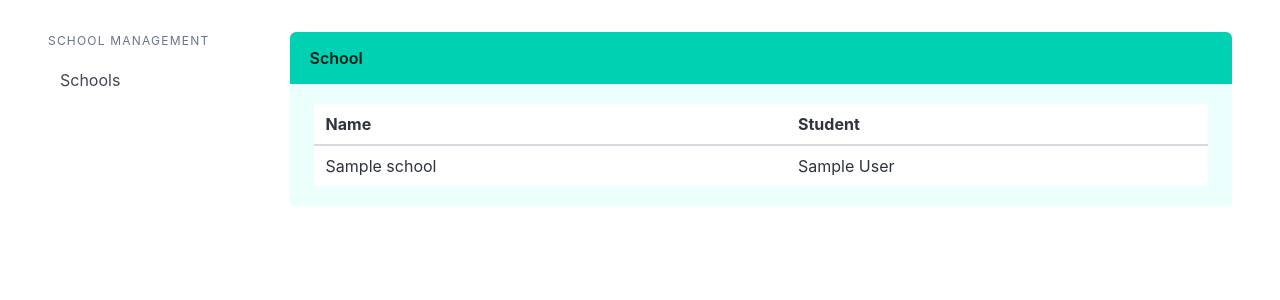
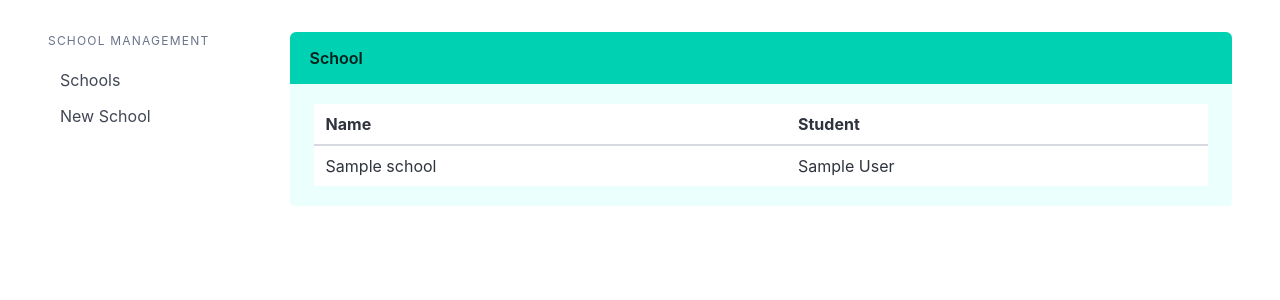
Before and after one commit to penghalu/hanisa-course, a Django app: page /data/schools/ in a window 1280 px wide. Shown: the part 214-514 px from the top of the page. Run offline with Django 3.2, Linux system fonts and the light colour scheme; a user stored in the database is signed in; tables that the repository leaves empty hold one stand-in row (values such as "Sample post"); some libraries are stand-ins or nearby versions.

Commit message:
logic to add new school (incomplete) problem: model relation

```diff
--- a/course_management/urls.py
+++ b/course_management/urls.py
@@ -1,6 +1,6 @@
 from django.urls import path
 
-from .views import SchoolList, SubjectAdd, SubjectList, StudentAdd, StudentList
+from .views import SchoolAdd, SchoolList, SubjectAdd, SubjectList, StudentAdd, StudentList
 
 
 app_name = 'course_management'
@@ -11,4 +11,5 @@ urlpatterns = [
     path('students/', StudentList.as_view(), name='student_list'),
     path('students/add/', StudentAdd.as_view(), name='student_add'),
     path('schools/', SchoolList.as_view(), name='school_list'),
+    path('schools/add/', SchoolAdd.as_view(), name='school_add'),
 ]
--- a/course_management/views.py
+++ b/course_management/views.py
@@ -46,3 +46,12 @@ class SchoolList(LoginRequiredMixin, ListView):
     context_object_name = 'schools'
     template_name = 'course_management/school_list.html'
     login_url = 'home'
+
+
+class SchoolAdd(CreateView):
+    model = School
+    template_name = 'course_management/school_add.html'
+    fields = '__all__'
+
+    def get_success_url(self):
+        return reverse('course_management:school_list')
--- a/templates/bulma_header.html
+++ b/templates/bulma_header.html
@@ -16,7 +16,7 @@
                     <li{% if request.resolver_match.url_name == 'add' or request.resolver_match.url_name == 'list' %} class="is-active"{% endif %}><a href="{% url 'users:list' %}">Users</a></li>
                     <li{% if request.resolver_match.url_name == 'subject_list' or request.resolver_match.url_name == 'subject_add' %} class="is-active"{% endif %}><a href="{% url 'course_management:subject_list' %}">Subjects</a></li>
                     <li{% if request.resolver_match.url_name == 'student_list' or request.resolver_match.url_name == 'student_add' %} class="is-active"{% endif %}><a href="{% url 'course_management:student_add' %}">Students</a></li>
-                    <li{% if request.resolver_match.url_name == 'school_list' %} class="is-active"{% endif %}><a href="{% url 'course_management:school_list' %}">Schools</a></li>
+                    <li{% if request.resolver_match.url_name == 'school_list' or request.resolver_match.url_name == 'school_add' %} class="is-active"{% endif %}><a href="{% url 'course_management:school_list' %}">Schools</a></li>
                     {% if user.is_authenticated %}
                         <li><a href="{% url 'logout' %}">Logout</a></li>
                     {% endif %}
--- a/templates/course_management/school_base.html
+++ b/templates/course_management/school_base.html
@@ -7,6 +7,7 @@
         </p>
         <ul class="menu-list">
             <li><a href="{% url 'course_management:school_list' %}">Schools</a></li>
+            <li><a href="{% url 'course_management:school_add' %}">New School</a></li>
         </ul>
     </aside>
 {% endblock %}
```
Also changed, not shown: templates/course_management/school_add.html (added, +7 -0 lines).
